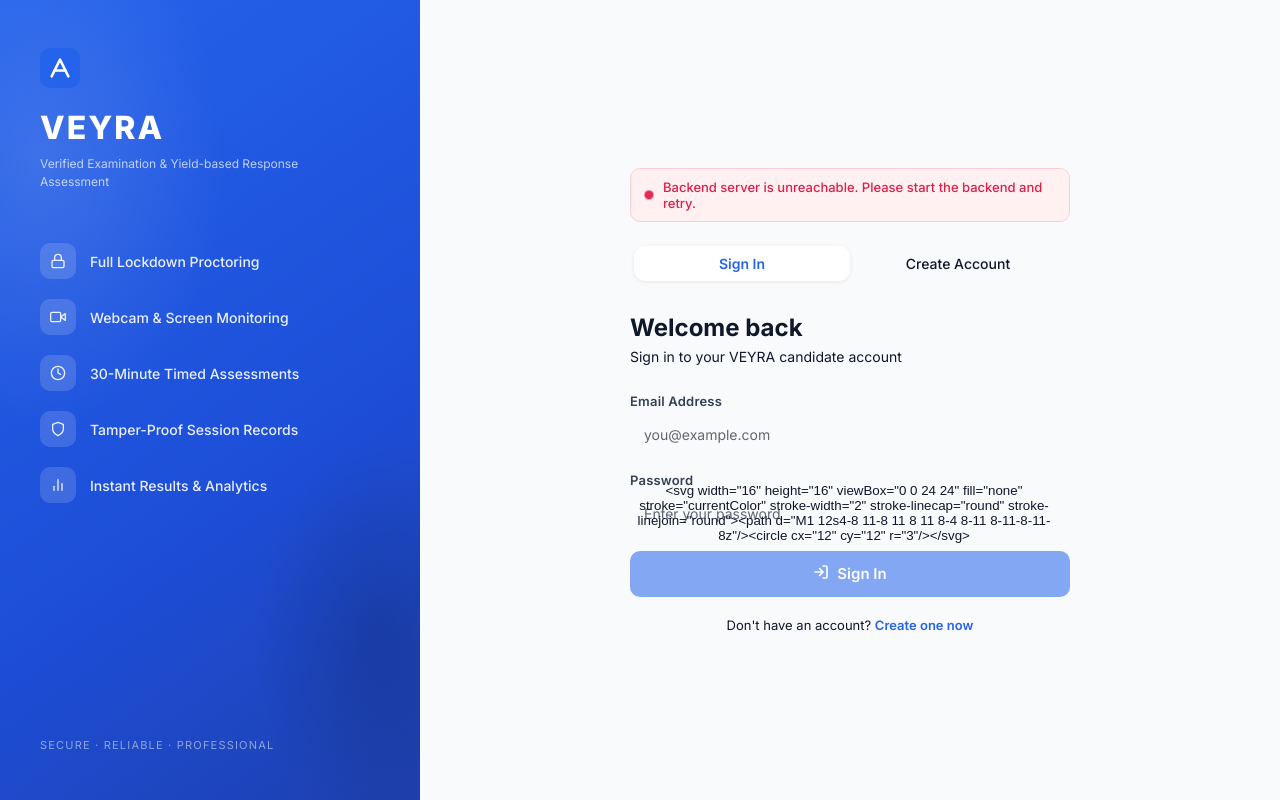
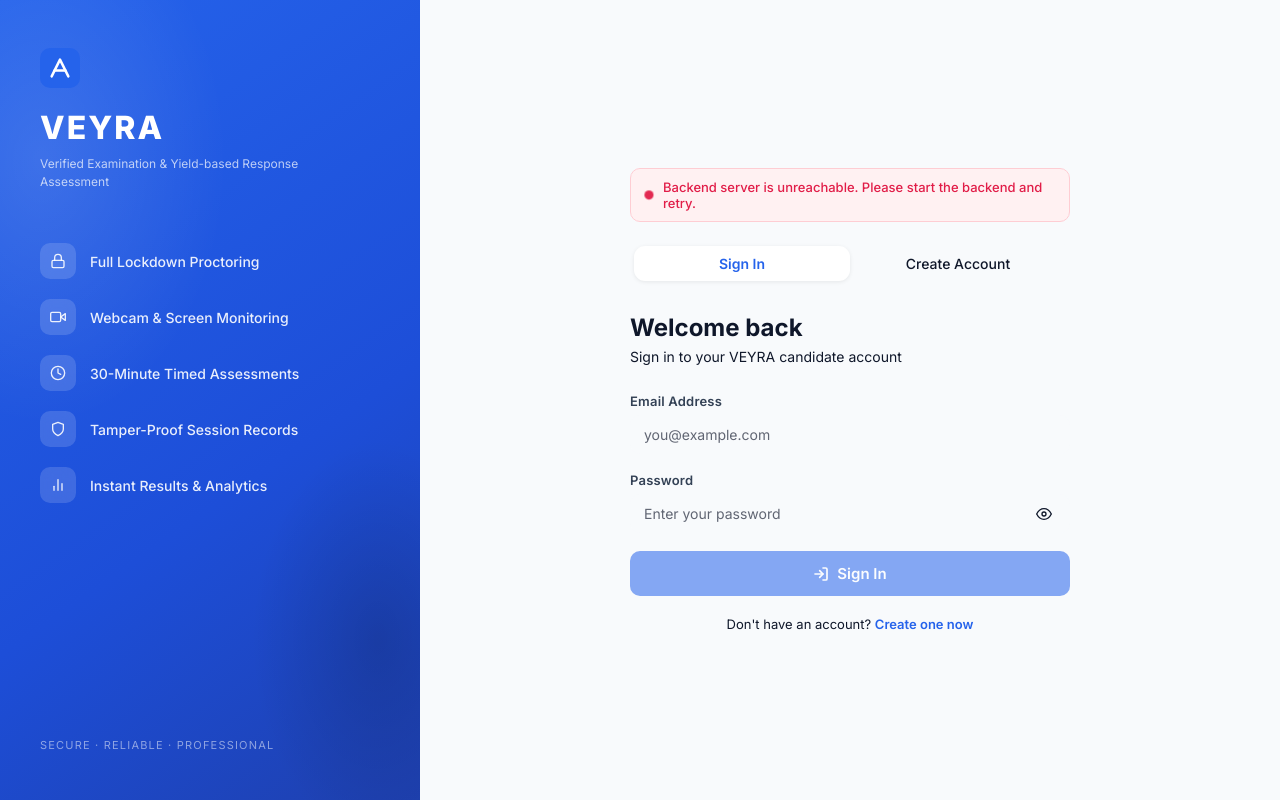
Before and after one commit to ShivanshTIwaRISS/Athena_clone_AD, a React (Vite) app: page / in a window 1280 px wide. Built offline with nearby package versions, Linux system fonts and the light colour scheme.

Commit message:
fix: convert AuthScreen SVG icons to React JSX components and fix password eye button overflow

```diff
--- a/package.json
+++ b/package.json
@@ -10,6 +10,7 @@
     "dev": "vite",
     "dev:backend": "node backend/server.js",
     "dev:all": "concurrently \"npm run dev:backend\" \"npm run dev\"",
+    "all": "npm run dev:all",
     "build": "vite build",
     "lint": "eslint .",
     "preview": "vite preview",
--- a/src/App.css
+++ b/src/App.css
@@ -2158,20 +2158,34 @@
 
 .auth-eye-btn {
   position: absolute;
-  right: 12px;
+  right: 10px;
   top: 50%;
   transform: translateY(-50%);
-  background: none;
+  background: transparent;
   border: none;
   cursor: pointer;
   color: var(--text-tertiary);
-  padding: 4px;
-  display: flex;
-  align-items: center;
-  transition: color 150ms;
-}
-
-.auth-eye-btn:hover { color: var(--brand-blue); }
+  width: 32px;
+  height: 32px;
+  border-radius: var(--r-sm);
+  display: flex;
+  align-items: center;
+  justify-content: center;
+  padding: 0;
+  transition: color 150ms ease, background-color 150ms ease;
+  z-index: 2;
+  outline: none;
+}
+
+.auth-eye-btn:hover {
+  color: var(--brand-blue);
+  background: rgba(37, 99, 235, 0.08);
+}
+
+.auth-eye-btn svg {
+  display: block;
+  flex-shrink: 0;
+}
 
 /* Password strength */
 .auth-strength-bar-wrap {
--- a/src/components/AuthScreen.jsx
+++ b/src/components/AuthScreen.jsx
@@ -1,13 +1,98 @@
 // src/components/AuthScreen.jsx — VEYRA Login & Sign Up Screen
 import { useState } from 'react';
+import PropTypes from 'prop-types';
 import { loginUser, registerUser, saveToken } from '../services/api';
+
+// ── SVG Icon Components (Clean React JSX) ───────────────────────────────────
+function LockIcon() {
+  return (
+    <svg width="16" height="16" viewBox="0 0 24 24" fill="none" stroke="currentColor" strokeWidth="2" strokeLinecap="round" strokeLinejoin="round" aria-hidden="true">
+      <rect x="3" y="11" width="18" height="11" rx="2" />
+      <path d="M7 11V7a5 5 0 0 1 10 0v4" />
+    </svg>
+  );
+}
+
+function CameraIcon() {
+  return (
+    <svg width="16" height="16" viewBox="0 0 24 24" fill="none" stroke="currentColor" strokeWidth="2" strokeLinecap="round" strokeLinejoin="round" aria-hidden="true">
+      <path d="M23 7l-7 5 7 5V7z" />
+      <rect x="1" y="5" width="15" height="14" rx="2" />
+    </svg>
+  );
+}
+
+function TimerIcon() {
+  return (
+    <svg width="16" height="16" viewBox="0 0 24 24" fill="none" stroke="currentColor" strokeWidth="2" strokeLinecap="round" strokeLinejoin="round" aria-hidden="true">
+      <circle cx="12" cy="12" r="10" />
+      <polyline points="12 6 12 12 16 14" />
+    </svg>
+  );
+}
+
+function ShieldIcon() {
+  return (
+    <svg width="16" height="16" viewBox="0 0 24 24" fill="none" stroke="currentColor" strokeWidth="2" strokeLinecap="round" strokeLinejoin="round" aria-hidden="true">
+      <path d="M12 22s8-4 8-10V5l-8-3-8 3v7c0 6 8 10 8 10z" />
+    </svg>
+  );
+}
+
+function ChartIcon() {
+  return (
+    <svg width="16" height="16" viewBox="0 0 24 24" fill="none" stroke="currentColor" strokeWidth="2" strokeLinecap="round" strokeLinejoin="round" aria-hidden="true">
+      <line x1="18" y1="20" x2="18" y2="10" />
+      <line x1="12" y1="20" x2="12" y2="4" />
+      <line x1="6" y1="20" x2="6" y2="14" />
+    </svg>
+  );
+}
+
+function LoginIcon() {
+  return (
+    <svg width="16" height="16" viewBox="0 0 24 24" fill="none" stroke="currentColor" strokeWidth="2.5" strokeLinecap="round" strokeLinejoin="round" aria-hidden="true">
+      <path d="M15 3h4a2 2 0 0 1 2 2v14a2 2 0 0 1-2 2h-4" />
+      <polyline points="10 17 15 12 10 7" />
+      <line x1="15" y1="12" x2="3" y2="12" />
+    </svg>
+  );
+}
+
+function UserPlusIcon() {
+  return (
+    <svg width="16" height="16" viewBox="0 0 24 24" fill="none" stroke="currentColor" strokeWidth="2.5" strokeLinecap="round" strokeLinejoin="round" aria-hidden="true">
+      <path d="M20 21v-2a4 4 0 0 0-4-4H8a4 4 0 0 0-4 4v2" />
+      <circle cx="12" cy="7" r="4" />
+      <line x1="19" y1="8" x2="19" y2="14" />
+      <line x1="22" y1="11" x2="16" y2="11" />
+    </svg>
+  );
+}
+
+function EyeIcon() {
+  return (
+    <svg width="16" height="16" viewBox="0 0 24 24" fill="none" stroke="currentColor" strokeWidth="2" strokeLinecap="round" strokeLinejoin="round" aria-hidden="true">
+      <path d="M1 12s4-8 11-8 11 8 11 8-4 8-11 8-11-8-11-8z" />
+      <circle cx="12" cy="12" r="3" />
+    </svg>
+  );
+}
+
+function EyeOffIcon() {
+  return (
+    <svg width="16" height="16" viewBox="0 0 24 24" fill="none" stroke="currentColor" strokeWidth="2" strokeLinecap="round" strokeLinejoin="round" aria-hidden="true">
+      <path d="M17.94 17.94A10.07 10.07 0 0 1 12 20c-7 0-11-8-11-8a18.45 18.45 0 0 1 5.06-5.94" />
+      <path d="M9.9 4.24A9.12 9.12 0 0 1 12 4c7 0 11 8 11 8a18.5 18.5 0 0 1-2.16 3.19" />
+      <line x1="1" y1="1" x2="23" y2="23" />
+    </svg>
+  );
+}
 
 /**
  * AuthScreen
- * Handles both Login and Sign Up flows, calling the provided callbacks on success.
- * Props:
- *   onAuthSuccess({ userId, name, email, token }) — called after successful auth
- *   backendOnline — bool, disables the form if backend is unreachable
+ * Clean Login & Sign Up flow with proper validation, password strength meter,
+ * and seamless JWT persistence.
  */
 export default function AuthScreen({ onAuthSuccess, backendOnline }) {
   const [tab, setTab] = useState('login'); // 'login' | 'signup'
@@ -27,10 +112,15 @@
     setTab(t);
     setError(null);
     setSuccess(null);
-    setName(''); setEmail(''); setPassword(''); setConfirm('');
+    setName('');
+    setEmail('');
+    setPassword('');
+    setConfirm('');
+    setShowPass(false);
+    setShowConf(false);
   }
 
-  // ── Password strength ──────────────────────────────────────────────────────
+  // ── Password strength evaluation ───────────────────────────────────────────
   function getStrength(pw) {
     if (!pw) return 0;
     let score = 0;
@@ -52,7 +142,8 @@
     if (!email.trim() || !password) {
       return setError('Email and password are required.');
     }
-    setLoading(true); setError(null);
+    setLoading(true);
+    setError(null);
 
     try {
       const res = await loginUser(email.trim(), password);
@@ -60,7 +151,7 @@
       setSuccess('Login successful! Entering platform...');
       setTimeout(() => {
         onAuthSuccess({ userId: res.user.userId, name: res.user.name, email: res.user.email, token: res.token });
-      }, 600);
+      }, 500);
     } catch (err) {
       setError(err.message || 'Login failed. Please check your credentials.');
     } finally {
@@ -87,7 +178,8 @@
       return setError('Passwords do not match.');
     }
 
-    setLoading(true); setError(null);
+    setLoading(true);
+    setError(null);
 
     try {
       const res = await registerUser(name.trim(), email.trim(), password);
@@ -95,7 +187,7 @@
       setSuccess('Account created! Welcome to VEYRA...');
       setTimeout(() => {
         onAuthSuccess({ userId: res.user.userId, name: res.user.name, email: res.user.email, token: res.token });
-      }, 700);
+      }, 600);
     } catch (err) {
       setError(err.message || 'Registration failed. Please try again.');
     } finally {
@@ -105,16 +197,24 @@
 
   const isOffline = !backendOnline;
 
+  const features = [
+    { icon: <LockIcon />, label: 'Full Lockdown Proctoring' },
+    { icon: <CameraIcon />, label: 'Webcam & Screen Monitoring' },
+    { icon: <TimerIcon />, label: '30-Minute Timed Assessments' },
+    { icon: <ShieldIcon />, label: 'Tamper-Proof Session Records' },
+    { icon: <ChartIcon />, label: 'Instant Results & Analytics' },
+  ];
+
   return (
     <div className="auth-shell">
-      {/* Left decorative panel */}
+      {/* Left decorative brand panel */}
       <div className="auth-left-panel">
         <div className="auth-brand-block">
           <div className="auth-brand-logo">
             <svg width="40" height="40" viewBox="0 0 48 48" fill="none">
               <rect width="48" height="48" rx="12" fill="var(--brand-blue)" />
-              <path d="M14 34L24 14L34 34" stroke="white" strokeWidth="3" strokeLinecap="round" strokeLinejoin="round"/>
-              <path d="M17.5 27H30.5" stroke="white" strokeWidth="3" strokeLinecap="round"/>
+              <path d="M14 34L24 14L34 34" stroke="white" strokeWidth="3" strokeLinecap="round" strokeLinejoin="round" />
+              <path d="M17.5 27H30.5" stroke="white" strokeWidth="3" strokeLinecap="round" />
             </svg>
           </div>
           <div className="auth-brand-name">VEYRA</div>
@@ -122,16 +222,10 @@
         </div>
 
         <div className="auth-feature-list">
-          {[
-            { icon: lockIcon, label: 'Full Lockdown Proctoring' },
-            { icon: cameraIcon, label: 'Webcam &amp; Screen Monitoring' },
-            { icon: timerIcon, label: '30-Minute Timed Assessments' },
-            { icon: shieldIcon, label: 'Tamper-Proof Session Records' },
-            { icon: chartIcon, label: 'Instant Results &amp; Analytics' },
-          ].map(({ icon, label }) => (
+          {features.map(({ icon, label }) => (
             <div className="auth-feature-item" key={label}>
-              <span className="auth-feature-icon" dangerouslySetInnerHTML={{ __html: icon }} />
-              <span dangerouslySetInnerHTML={{ __html: label }} />
+              <span className="auth-feature-icon">{icon}</span>
+              <span>{label}</span>
             </div>
           ))}
         </div>
@@ -144,7 +238,7 @@
       {/* Right form panel */}
       <div className="auth-right-panel">
         <div className="auth-card">
-          {/* Backend offline banner */}
+          {/* Backend offline warning banner */}
           {isOffline && (
             <div className="auth-offline-banner">
               <span className="auth-offline-dot" />
@@ -210,12 +304,12 @@
                     onClick={() => setShowPass(v => !v)}
                     aria-label={showPass ? 'Hide password' : 'Show password'}
                   >
-                    {showPass ? eyeOffIcon : eyeIcon}
+                    {showPass ? <EyeOffIcon /> : <EyeIcon />}
                   </button>
                 </div>
               </div>
 
-              {error   && <div className="auth-error-msg">{error}</div>}
+              {error && <div className="auth-error-msg">{error}</div>}
               {success && <div className="auth-success-msg">{success}</div>}
 
               <button
@@ -228,7 +322,7 @@
                   <span className="auth-spinner" />
                 ) : (
                   <>
-                    <span dangerouslySetInnerHTML={{ __html: loginIcon }} />
+                    <LoginIcon />
                     Sign In
                   </>
                 )}
@@ -297,14 +391,14 @@
                     onClick={() => setShowPass(v => !v)}
                     aria-label={showPass ? 'Hide password' : 'Show password'}
                   >
-                    {showPass ? eyeOffIcon : eyeIcon}
+                    {showPass ? <EyeOffIcon /> : <EyeIcon />}
                   </button>
                 </div>
                 {/* Password strength bar */}
                 {password && (
                   <div className="auth-strength-bar-wrap">
                     <div className="auth-strength-bar">
-                      {[1,2,3,4,5].map(i => (
+                      {[1, 2, 3, 4, 5].map(i => (
                         <div
                           key={i}
                           className="auth-strength-segment"
@@ -339,7 +433,7 @@
                     onClick={() => setShowConf(v => !v)}
                     aria-label={showConf ? 'Hide password' : 'Show password'}
                   >
-                    {showConf ? eyeOffIcon : eyeIcon}
+                    {showConf ? <EyeOffIcon /> : <EyeIcon />}
                   </button>
                 </div>
                 {confirm && confirm !== password && (
@@ -347,7 +441,7 @@
                 )}
               </div>
 
-              {error   && <div className="auth-error-msg">{error}</div>}
+              {error && <div className="auth-error-msg">{error}</div>}
               {success && <div className="auth-success-msg">{success}</div>}
 
               <button
@@ -360,7 +454,7 @@
                   <span className="auth-spinner" />
                 ) : (
                   <>
-                    <span dangerouslySetInnerHTML={{ __html: userPlusIcon }} />
+                    <UserPlusIcon />
                     Create Account
                   </>
                 )}
@@ -380,13 +474,7 @@
   );
 }
 
-// ── Inline SVG strings ─────────────────────────────────────────────────────────
-const lockIcon = `<svg width="16" height="16" viewBox="0 0 24 24" fill="none" stroke="currentColor" stroke-width="2" stroke-linecap="round" stroke-linejoin="round"><rect x="3" y="11" width="18" height="11" rx="2"/><path d="M7 11V7a5 5 0 0110 0v4"/></svg>`;
-const cameraIcon = `<svg width="16" height="16" viewBox="0 0 24 24" fill="none" stroke="currentColor" stroke-width="2" stroke-linecap="round" stroke-linejoin="round"><path d="M23 7l-7 5 7 5V7z"/><rect x="1" y="5" width="15" height="14" rx="2"/></svg>`;
-const timerIcon = `<svg width="16" height="16" viewBox="0 0 24 24" fill="none" stroke="currentColor" stroke-width="2" stroke-linecap="round" stroke-linejoin="round"><circle cx="12" cy="12" r="10"/><polyline points="12 6 12 12 16 14"/></svg>`;
-const shieldIcon = `<svg width="16" height="16" viewBox="0 0 24 24" fill="none" stroke="currentColor" stroke-width="2" stroke-linecap="round" stroke-linejoin="round"><path d="M12 22s8-4 8-10V5l-8-3-8 3v7c0 6 8 10 8 10z"/></svg>`;
-const chartIcon = `<svg width="16" height="16" viewBox="0 0 24 24" fill="none" stroke="currentColor" stroke-width="2" stroke-linecap="round" stroke-linejoin="round"><line x1="18" y1="20" x2="18" y2="10"/><line x1="12" y1="20" x2="12" y2="4"/><line x1="6" y1="20" x2="6" y2="14"/></svg>`;
-const loginIcon = `<svg width="16" height="16" viewBox="0 0 24 24" fill="none" stroke="currentColor" stroke-width="2.5" stroke-linecap="round" stroke-linejoin="round"><path d="M15 3h4a2 2 0 012 2v14a2 2 0 01-2 2h-4"/><polyline points="10 17 15 12 10 7"/><line x1="15" y1="12" x2="3" y2="12"/></svg>`;
-const userPlusIcon = `<svg width="16" height="16" viewBox="0 0 24 24" fill="none" stroke="currentColor" stroke-width="2.5" stroke-linecap="round" stroke-linejoin="round"><path d="M20 21v-2a4 4 0 00-4-4H8a4 4 0 00-4 4v2"/><circle cx="12" cy="7" r="4"/><line x1="19" y1="8" x2="19" y2="14"/><line x1="22" y1="11" x2="16" y2="11"/></svg>`;
-const eyeIcon = `<svg width="16" height="16" viewBox="0 0 24 24" fill="none" stroke="currentColor" stroke-width="2" stroke-linecap="round" stroke-linejoin="round"><path d="M1 12s4-8 11-8 11 8 11 8-4 8-11 8-11-8-11-8z"/><circle cx="12" cy="12" r="3"/></svg>`;
-const eyeOffIcon = `<svg width="16" height="16" viewBox="0 0 24 24" fill="none" stroke="currentColor" stroke-width="2" stroke-linecap="round" stroke-linejoin="round"><path d="M17.94 17.94A10.07 10.07 0 0112 20c-7 0-11-8-11-8a18.45 18.45 0 015.06-5.94"/><path d="M9.9 4.24A9.12 9.12 0 0112 4c7 0 11 8 11 8a18.5 18.5 0 01-2.16 3.19"/><line x1="1" y1="1" x2="23" y2="23"/></svg>`;
+AuthScreen.propTypes = {
+  onAuthSuccess: PropTypes.func.isRequired,
+  backendOnline: PropTypes.bool.isRequired,
+};
```
Also changed, not shown: 1 other file (tests, documents, lock files or other folders).
